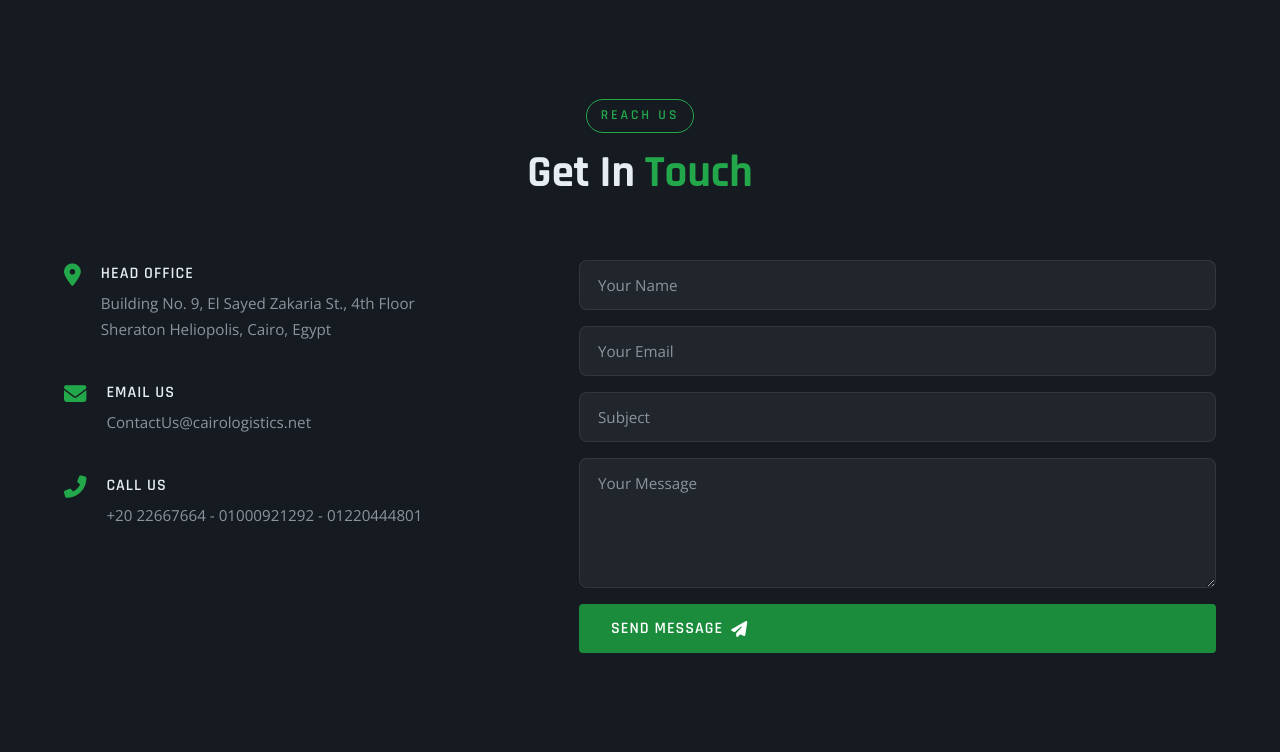
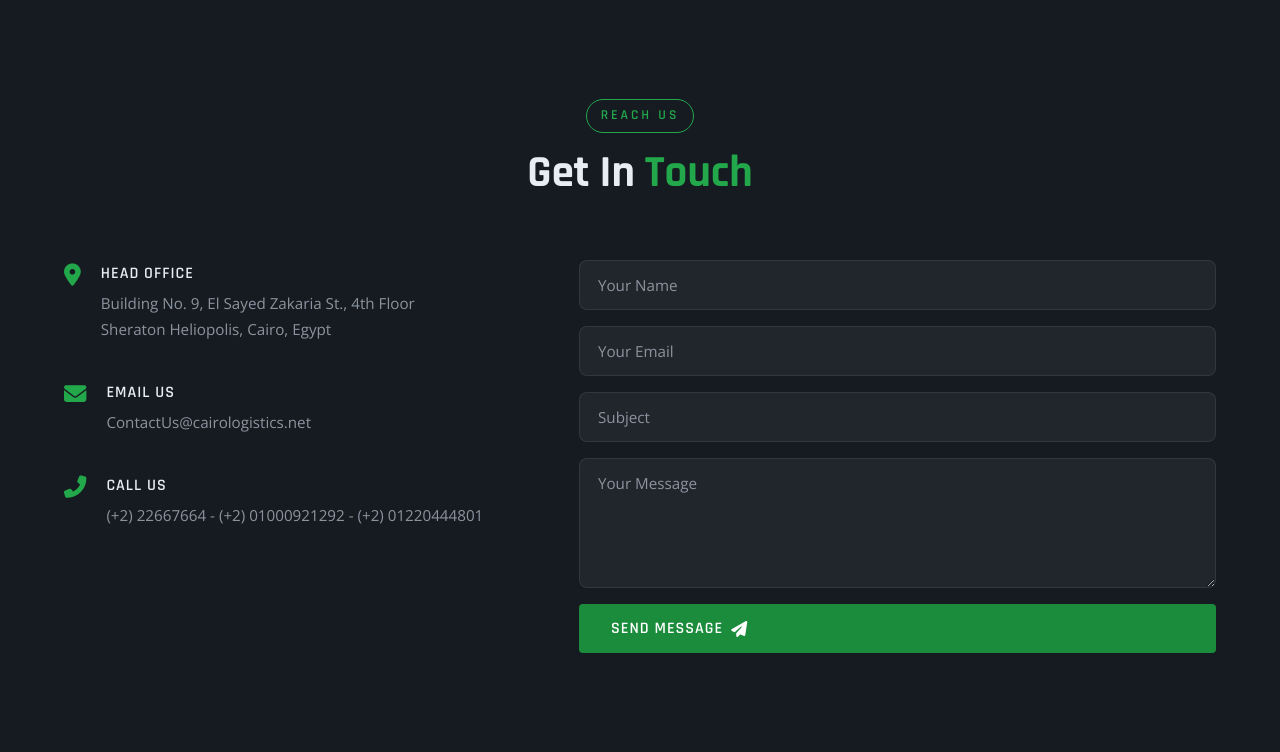
Before and after one commit to Alaa221/Cairo_Logistics, a Flask app: page / in a window 1280 px wide. Shown: the part 3086-3838 px from the top of the page. Run offline with Flask 3, Linux system fonts and the light colour scheme; some libraries are stand-ins or nearby versions.

Commit message:
update logo, styles and index

```diff
--- a/templates/index.html
+++ b/templates/index.html
@@ -210,7 +210,7 @@
           <i class="fas fa-phone-alt"></i>
           <div>
             <h4>Call Us</h4>
-            <p>+20 22667664 - 01000921292  - 01220444801</p>
+            <p>(+2) 22667664 - (+2) 01000921292  - (+2) 01220444801</p>
           </div>
         </div>
       </div>
```
